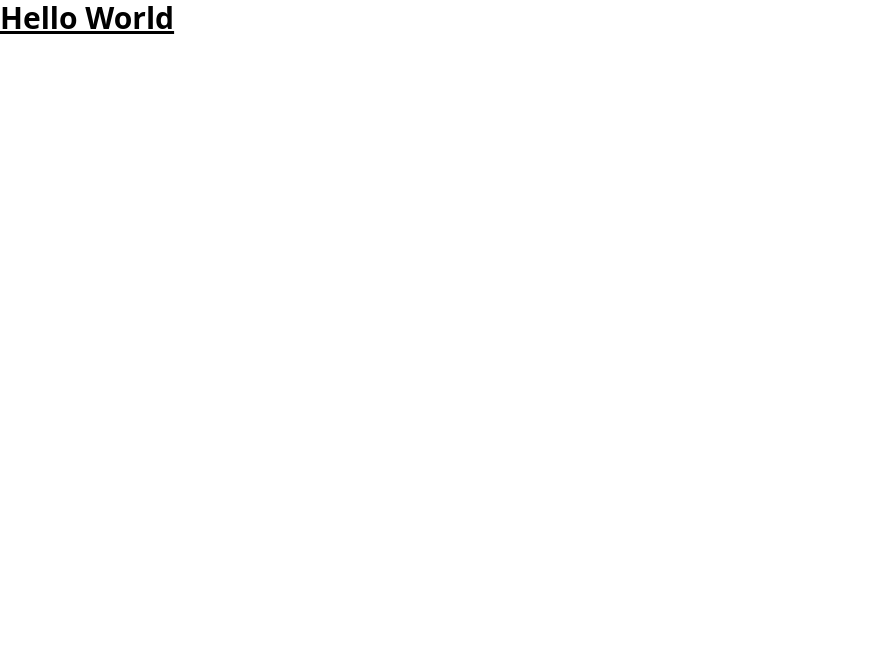
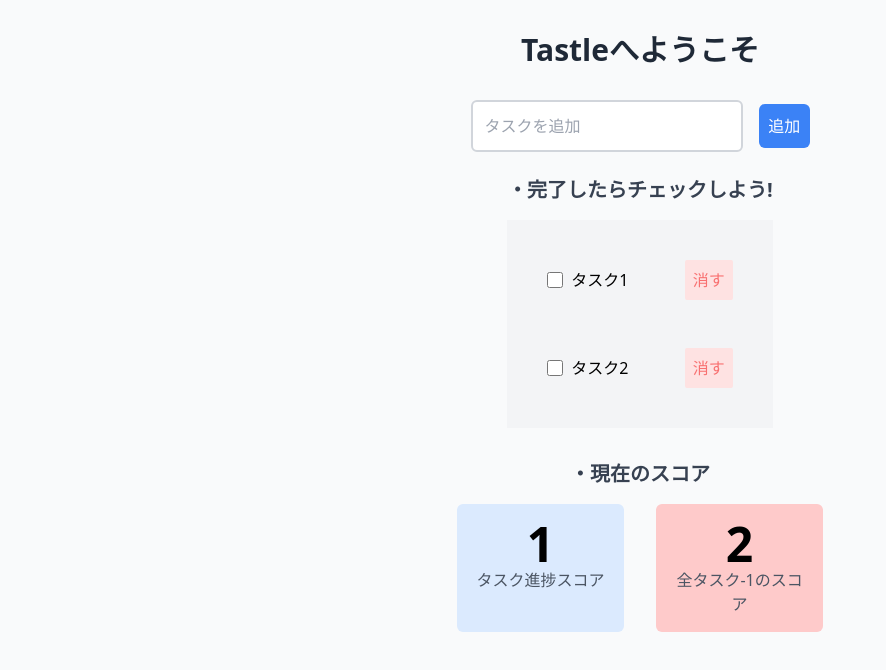
Before and after one commit to rintarotajima/Tastle, a React (Vite) app: page / in a window 1280 px wide. Shown: the top 670 px of the page, without its empty margins (0-886 px from the left). Built offline with nearby package versions, Linux system fonts and the light colour scheme.

Commit message:
[update] name property in package.json [update] npm reinstall in package-lock.json [add] Some Components and style in TaskBattle.jsx

```diff
--- a/package.json
+++ b/package.json
@@ -1,5 +1,5 @@
 {
-  "name": "match-with-todo",
+  "name": "tastle",
   "private": true,
   "version": "0.0.0",
   "type": "module",
--- a/src/TaskBattle.tsx
+++ b/src/TaskBattle.tsx
@@ -1,3 +1,101 @@
+const Title = () => {
+  return (
+    <>
+      <section className="text-center mb-8">
+        <h1 className="text-3xl font-bold text-gray-800">Tastleへようこそ</h1>
+      </section>
+    </>
+  );
+};
+
+const InputTask = () => {
+  return (
+    <>
+      <section className="text-center mb-6 flex justify-center items-center space-x-4 max-w-2xl mx-auto">
+        <input
+          className="border-2 border-gray-300 rounded-md p-3 w-full max-w-lg"
+          type="text"
+          placeholder="タスクを追加"
+        />
+        <button className="bg-blue-500 text-white rounded-md py-2.5 w-16">
+          追加
+        </button>
+      </section>
+    </>
+  );
+};
+
+const TaskList = () => {
+  return (
+    <>
+      <section className="mb-8 max-w-2xl">
+        <h2 className="text-xl text-center font-semibold text-gray-700 mb-4">
+          ・完了したらチェックしよう!
+        </h2>
+        <div className="bg-gray-100 p-6 rouded-md">
+          <ul className="space-y-4">
+            <li className="flex items-center justify-between p-4 rounded-md">
+              <div className="flex items-center space-x-2">
+                <input
+                  type="checkbox"
+                  className="form-checkbox h-4 w-4 text-blue-600"
+                />
+                <p>タスク1</p>
+              </div>
+              <button className="text-red-400 bg-red-100 p-2 rounded-sm">
+                消す
+              </button>
+            </li>
+            <li className="flex items-center justify-between p-4 rounded-md">
+              <div className="flex items-center space-x-2">
+                <input
+                  type="checkbox"
+                  className="form-checkbox h-4 w-4 text-blue-600"
+                />
+                <p>タスク2</p>
+              </div>
+              <button className="text-red-400 bg-red-100 p-2 rounded-sm">
+                消す
+              </button>
+            </li>
+          </ul>
+        </div>
+      </section>
+    </>
+  );
+};
+
+const ScoreBoard = () => {
+  return (
+    <>
+      <section className="mb-8">
+        <h2 className="text-xl text-center font-semibold text-gray-700 mb-4">
+          ・現在のスコア
+        </h2>
+        <div className="flex space-x-8">
+          <div className="bg-blue-100 p-4 rounded-md text-center w-1/2">
+            <span className="text-5xl font-bold">1</span>
+            <p className="text-gray-600">タスク進捗スコア</p>
+          </div>
+          <div className="bg-red-200 p-4 rounded-md text-center w-1/2">
+            <span className="text-5xl font-bold">2</span>
+            <p className="text-gray-600">全タスク-1のスコア</p>
+          </div>
+        </div>
+      </section>
+    </>
+  );
+};
+
 export const TaskBattle = () => {
-  return <h1 className="text-3xl font-bold underline">Hello World</h1>;
+  return (
+    <>
+      <main className="flex flex-col items-center p-8 bg-gray-50 min-h-screen">
+        <Title />
+        <InputTask />
+        <TaskList />
+        <ScoreBoard />
+      </main>
+    </>
+  );
 };
```
Also changed, not shown: 1 other file (tests, documents, lock files or other folders).
